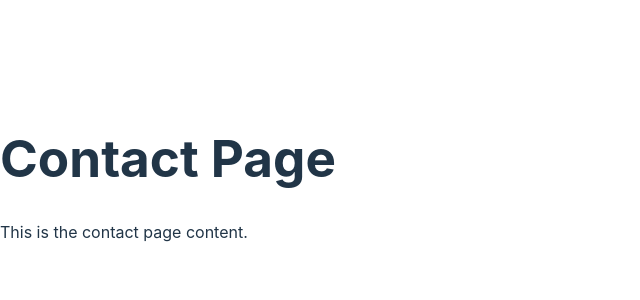
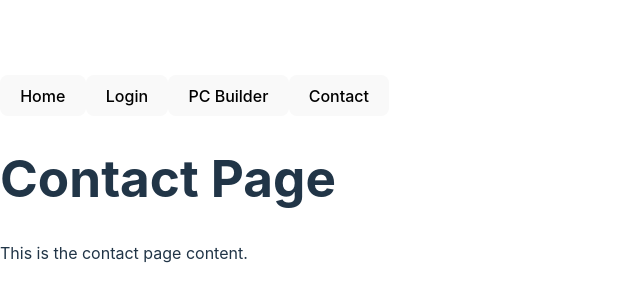
Before and after one commit to jstenecker/PCparts_builder, a React (Vite) app: page /contact in a window 1280 px wide. Shown: the part 222-522 px from the top of the page, without its empty margins (0-640 px from the left). Built offline with nearby package versions, Linux system fonts and the light colour scheme.

Commit message:
Working Navbar

```diff
--- a/src/App.jsx
+++ b/src/App.jsx
@@ -1,9 +1,12 @@
 import AppRouter from "./router";
+import Navbar from "./components/Navbar";
 
 const App = () => {
   return (
     <div>
       <AppRouter/>
+      <Navbar/>
+
     </div>
   );
 };
--- /dev/null
+++ b/src/components/Button.jsx
@@ -0,0 +1,22 @@
+//Creates button for various uses
+import { useNavigate } from "react-router-dom";
+
+const Button = ({label, route})=> {
+    const navigate = useNavigate();
+
+    const handleClick = () => {
+        if (route) {
+            navigate(route);
+        }
+    };
+
+    return (
+        <>
+        <button onClick={handleClick}>
+            {label}
+        </button>
+        </>
+    )
+}
+
+export default Button;
--- /dev/null
+++ b/src/components/Navbar.jsx
@@ -0,0 +1,14 @@
+import Button from "./Button";
+
+const Navbar = () => {
+    return (
+        <>
+        <Button label="Home" route="/"/>
+        <Button label="Login" route="/login"/>
+        <Button label="PC Builder" route="/pcbuilder"/>
+        <Button label="Contact" route="/contact"/>
+        </>
+    )
+}
+
+export default Navbar;
--- a/src/main.jsx
+++ b/src/main.jsx
@@ -1,10 +1,11 @@
 import React from 'react';
+import AppRouter from "./router";
 import ReactDOM from 'react-dom/client';
-import App from './App'
+//import App from './App'
 import "./index.css";
 
 ReactDOM.createRoot(document.getElementById('root')).render(
   <React.StrictMode>
-    <App />
+    <AppRouter/>
   </React.StrictMode>,
 );
--- a/src/router.jsx
+++ b/src/router.jsx
@@ -4,10 +4,12 @@ import Home from "./pages/Home";
 import Contact from "./pages/Contact";
 import Login from "./pages/Login";
 import PCbuilder from "./pages/PCbuilder";
+import Navbar from "./components/Navbar";
 
 const AppRouter = () => {
     return (
         <Router>
+            <Navbar/>
             <Routes>
                 <Route path="/" element={<Home />} />
                 <Route path="/login" element={<Login />} />
```
